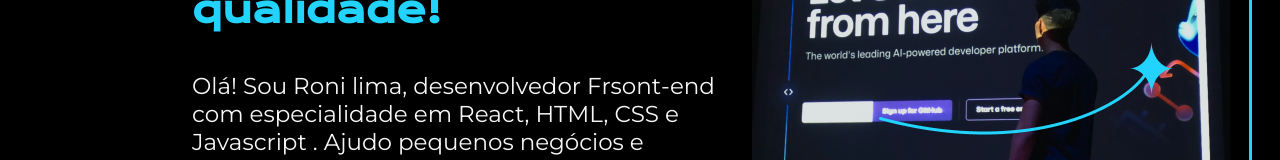
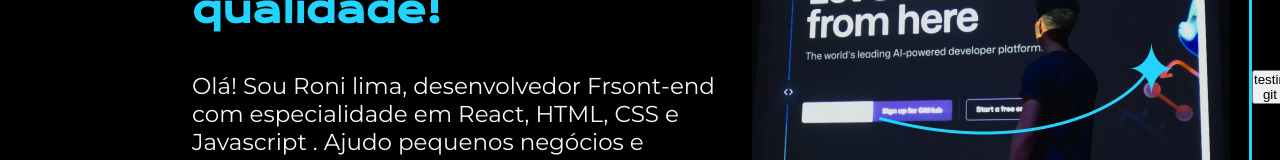
Before and after one commit to W2UP/projeto-figma, a plain HTML site: page index.html in a window 1280 px wide. Shown: the part 314-474 px from the top of the page. Drawn offline with nearby package versions, Linux system fonts and the light colour scheme.

Commit message:
fiz um teste de botão

```diff
--- a/index.html
+++ b/index.html
@@ -19,6 +19,7 @@
                     </div>
             </section>
             <img src="img/roni.png" alt="Joana codando">
+            <button>testin git </button>
     </main>
     <footer></footer>
 
```
